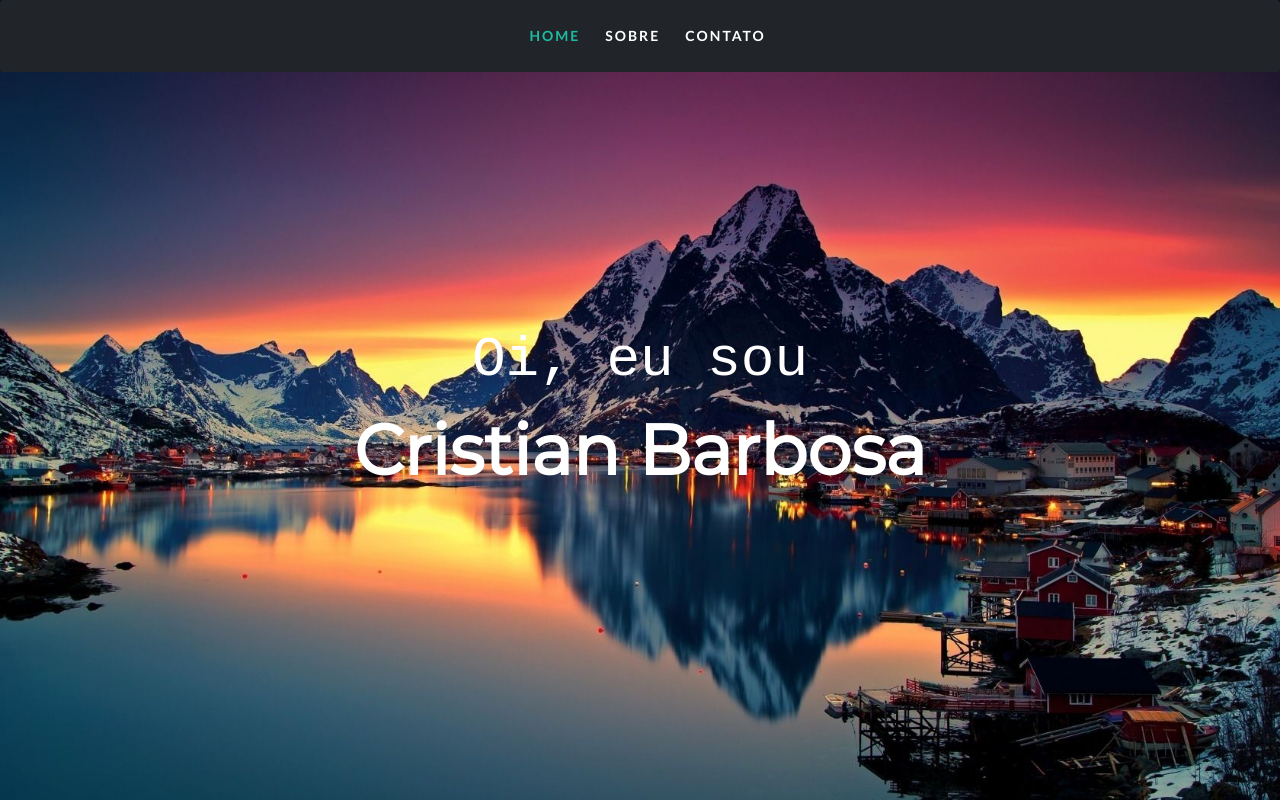
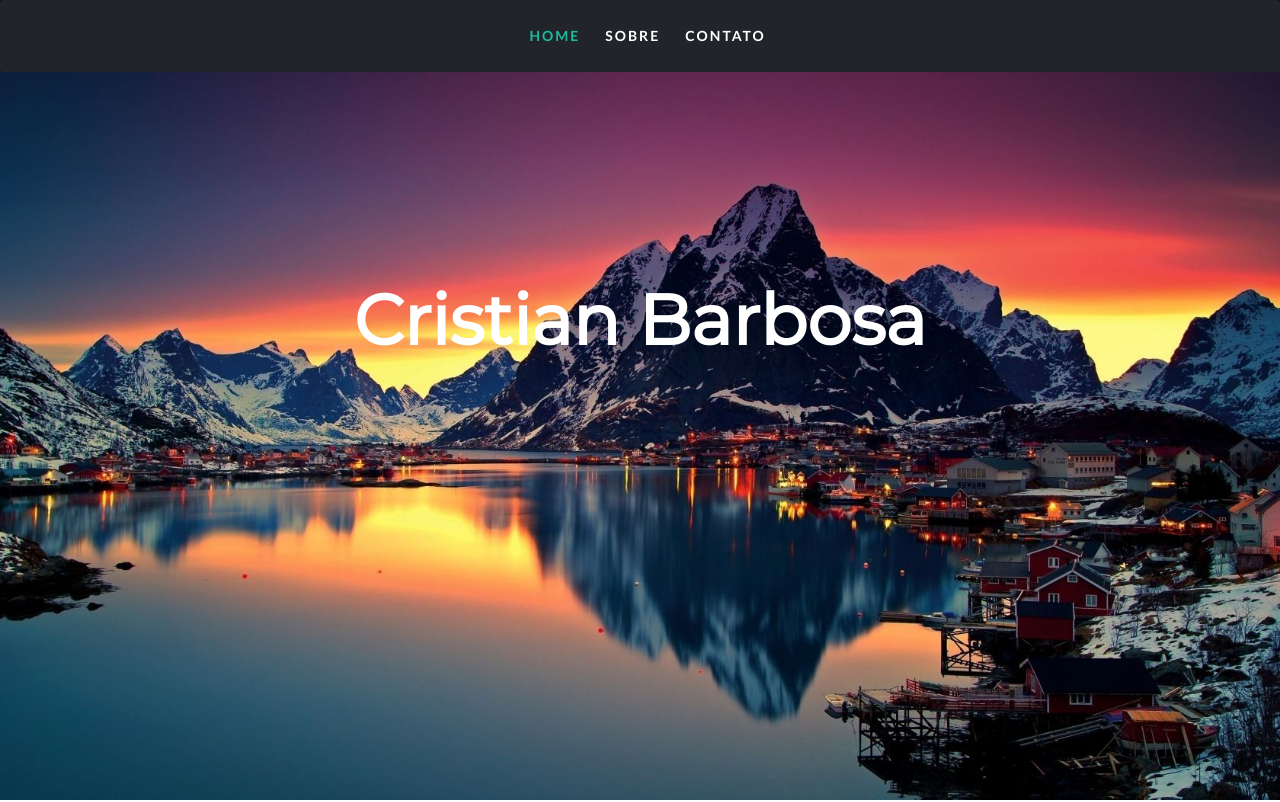
Before and after one commit to CristianBarbosa01/portfolio, a plain HTML site: page views/comp.html in a window 1280 px wide. Shown: the top 802 px of the page. Drawn offline with nearby package versions, Linux system fonts and the light colour scheme.

Commit message:
Fixei o nome na imagem

```diff
--- a/bootstrap/css/comp.css
+++ b/bootstrap/css/comp.css
@@ -38,6 +38,22 @@ body {
     top: 40%;
     width: 100%;
     max-width: 100%;
+}
+
+.imagem {
+    position: relative;
+    text-align: center;
+}
+
+.centered {
+    position: absolute;
+    top: 40%;
+    left: 50%;
+    transform: translate(-50%, -50%);
+    font-size: 5em;
+    font-weight: bolder;
+    color: #fff;
+    font-family: 'Montserrat', sans-serif;
 }
 
 .heading-content h5 {
--- a/views/comp.html
+++ b/views/comp.html
@@ -38,12 +38,9 @@
         </nav>
         <!---------- Fim Da Navegação----------->
         <!----------Começo Do Background----------->
-        <nav class="background">
-            <img class="img-fluid" src="../img/montanhas.jpg">
-        </nav>
-        <div class="heading-content text-center">
-            <h5>Oi, eu sou</h5>
-            <h1>Cristian Barbosa</h1>
+        <div class="imagem">
+            <img src="../img/montanhas.jpg" alt="Snow" style="width:100%;">
+            <div class="centered">Cristian Barbosa</div>
         </div>
     </div>
     <!----------Fim Do Background----------->
```
